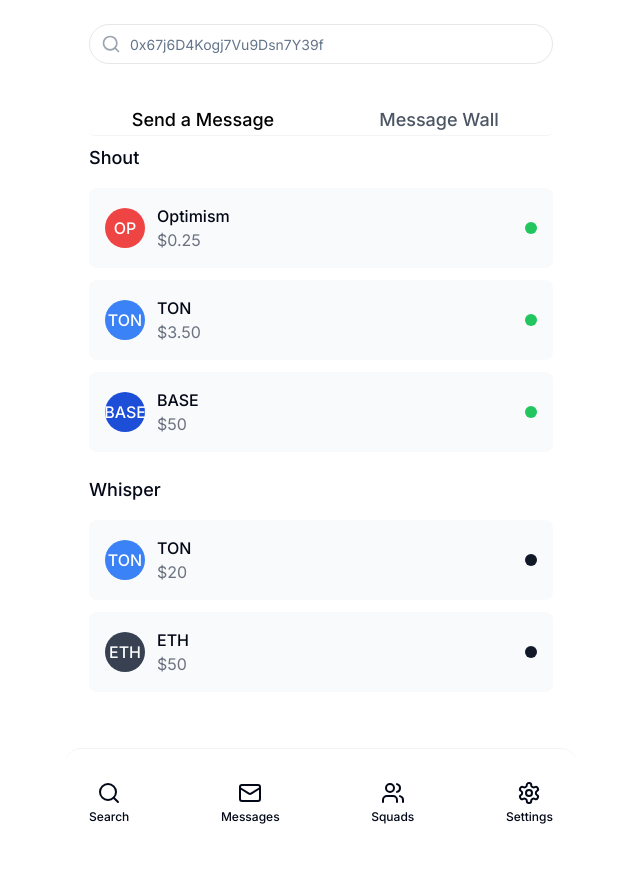
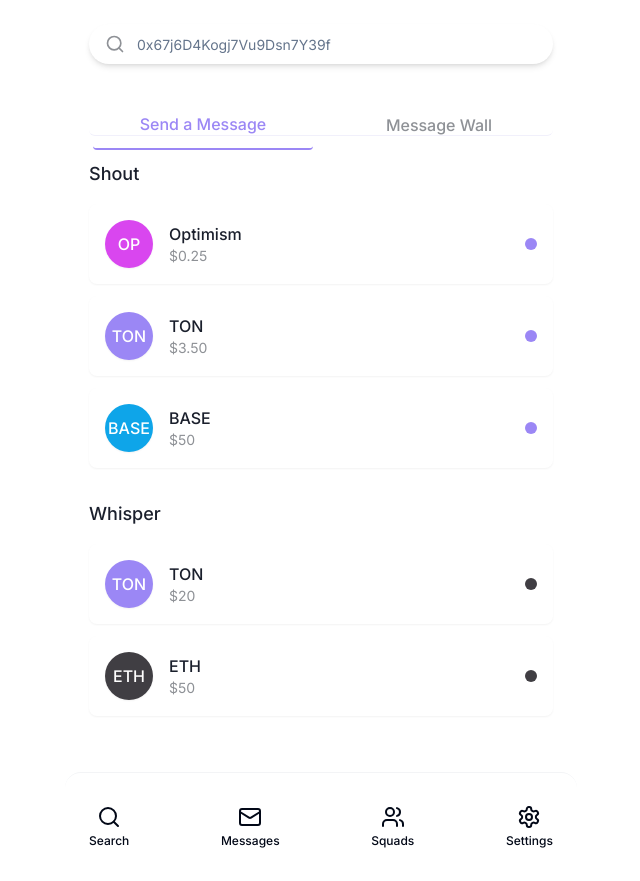
Before and after one commit to BTCYoda/capture-converter, a React (Vite) app: page /search in a window 1280 px wide. Shown: the whole page, without its empty margins (319-959 px from the left). Before the commit the page ends 857 px from the top, so only its background shows below. Built offline with nearby package versions, Linux system fonts and the light colour scheme.

Commit message:
Update shadcn components
Update shadcn components to reflect best practices of Material design.

```diff
--- a/src/pages/Search.tsx
+++ b/src/pages/Search.tsx
@@ -17,68 +17,67 @@ const Search = () => {
   const [searchQuery, setSearchQuery] = useState("");
 
   return (
-    <div className="min-h-screen bg-white flex flex-col">
+    <div className="min-h-screen bg-[#FFFFFF] flex flex-col">
       <div className="flex-1 p-6 max-w-lg mx-auto w-full">
-        {/* Search Bar */}
+        {/* Search Bar with Material elevation */}
         <div className="relative mb-8">
-          <SearchIcon className="absolute left-3 top-1/2 transform -translate-y-1/2 text-gray-400 h-5 w-5" />
+          <SearchIcon className="absolute left-4 top-1/2 transform -translate-y-1/2 text-[#8E9196] h-5 w-5" />
           <Input
             type="text"
             placeholder="0x67j6D4Kogj7Vu9Dsn7Y39f"
-            className="pl-10 pr-4 py-3 w-full rounded-full border border-gray-200"
+            className="pl-12 pr-4 py-4 w-full rounded-full border-none bg-white shadow-md hover:shadow-lg transition-shadow duration-200 focus:ring-2 focus:ring-[#9b87f5] focus:ring-opacity-50"
             value={searchQuery}
             onChange={(e) => setSearchQuery(e.target.value)}
           />
         </div>
 
-        {/* Message Options as Tabs */}
+        {/* Tabs with Material Design styling */}
         <Tabs defaultValue="send" className="mb-8">
-          <TabsList className="w-full grid grid-cols-2 gap-4 bg-transparent border-b border-gray-100 pb-4">
+          <TabsList className="w-full grid grid-cols-2 gap-4 bg-transparent border-b border-[#F1F0FB] mb-6">
             <TabsTrigger
               value="send"
-              className="text-lg font-medium data-[state=active]:text-black data-[state=active]:shadow-none data-[state=active]:bg-transparent"
+              className="text-base font-medium px-4 py-3 data-[state=active]:text-[#9b87f5] data-[state=active]:border-b-2 data-[state=active]:border-[#9b87f5] data-[state=active]:shadow-none data-[state=active]:bg-transparent transition-all duration-200"
             >
               Send a Message
             </TabsTrigger>
             <TabsTrigger
               value="wall"
-              className="text-lg font-medium text-gray-600 data-[state=active]:text-black data-[state=active]:shadow-none data-[state=active]:bg-transparent"
+              className="text-base font-medium px-4 py-3 text-[#8E9196] data-[state=active]:text-[#9b87f5] data-[state=active]:border-b-2 data-[state=active]:border-[#9b87f5] data-[state=active]:shadow-none data-[state=active]:bg-transparent transition-all duration-200"
             >
               Message Wall
             </TabsTrigger>
           </TabsList>
           <TabsContent value="send">
-            {/* Token Lists */}
-            <div className="space-y-6">
+            <div className="space-y-8">
               {/* Shout Section */}
               <div>
-                <h2 className="text-lg font-medium mb-4">Shout</h2>
+                <h2 className="text-lg font-medium mb-4 text-[#1A1F2C]">Shout</h2>
                 <div className="space-y-3">
                   {tokens
                     .filter((token) => token.type === "shout")
                     .map((token, index) => (
                       <div
                         key={`${token.symbol}-${index}`}
-                        className="flex items-center justify-between bg-gray-50 p-4 rounded-lg"
+                        className="flex items-center justify-between bg-white p-4 rounded-lg shadow-sm hover:shadow-md transition-shadow duration-200"
                       >
-                        <div className="flex items-center gap-3">
+                        <div className="flex items-center gap-4">
                           <div
-                            className={`w-10 h-10 rounded-full flex items-center justify-center text-white font-medium ${
+                            className={`w-12 h-12 rounded-full flex items-center justify-center text-white font-medium shadow-sm ${
                               token.symbol === "OP"
-                                ? "bg-red-500"
+                                ? "bg-[#D946EF]"
                                 : token.symbol === "TON"
-                                ? "bg-blue-500"
-                                : "bg-blue-700"
+                                ? "bg-[#9b87f5]"
+                                : "bg-[#0EA5E9]"
                             }`}
                           >
                             {token.icon}
                           </div>
                           <div>
-                            <div className="font-medium">{token.name}</div>
-                            <div className="text-gray-500">{token.price}</div>
+                            <div className="font-medium text-[#1A1F2C]">{token.name}</div>
+                            <div className="text-[#8E9196] text-sm">{token.price}</div>
                           </div>
                         </div>
-                        <div className="w-3 h-3 rounded-full bg-green-500"></div>
+                        <div className="w-3 h-3 rounded-full bg-[#9b87f5]"></div>
                       </div>
                     ))}
                 </div>
@@ -86,29 +85,29 @@ const Search = () => {
 
               {/* Whisper Section */}
               <div>
-                <h2 className="text-lg font-medium mb-4">Whisper</h2>
+                <h2 className="text-lg font-medium mb-4 text-[#1A1F2C]">Whisper</h2>
                 <div className="space-y-3">
                   {tokens
                     .filter((token) => token.type === "whisper")
                     .map((token, index) => (
                       <div
                         key={`${token.symbol}-${index}`}
-                        className="flex items-center justify-between bg-gray-50 p-4 rounded-lg"
+                        className="flex items-center justify-between bg-white p-4 rounded-lg shadow-sm hover:shadow-md transition-shadow duration-200"
                       >
-                        <div className="flex items-center gap-3">
+                        <div className="flex items-center gap-4">
                           <div
-                            className={`w-10 h-10 rounded-full flex items-center justify-center text-white font-medium ${
-                              token.symbol === "ETH" ? "bg-gray-700" : "bg-blue-500"
+                            className={`w-12 h-12 rounded-full flex items-center justify-center text-white font-medium shadow-sm ${
+                              token.symbol === "ETH" ? "bg-[#403E43]" : "bg-[#9b87f5]"
                             }`}
                           >
                             {token.icon}
                           </div>
                           <div>
-                            <div className="font-medium">{token.name}</div>
-                            <div className="text-gray-500">{token.price}</div>
+                            <div className="font-medium text-[#1A1F2C]">{token.name}</div>
+                            <div className="text-[#8E9196] text-sm">{token.price}</div>
                           </div>
                         </div>
-                        <div className="w-3 h-3 rounded-full bg-gray-900"></div>
+                        <div className="w-3 h-3 rounded-full bg-[#403E43]"></div>
                       </div>
                     ))}
                 </div>
@@ -116,7 +115,7 @@ const Search = () => {
             </div>
           </TabsContent>
           <TabsContent value="wall">
-            <div className="text-center text-gray-500 py-8">
+            <div className="text-center text-[#8E9196] py-8 bg-white rounded-lg shadow-sm">
               Message Wall Content
             </div>
           </TabsContent>
```
